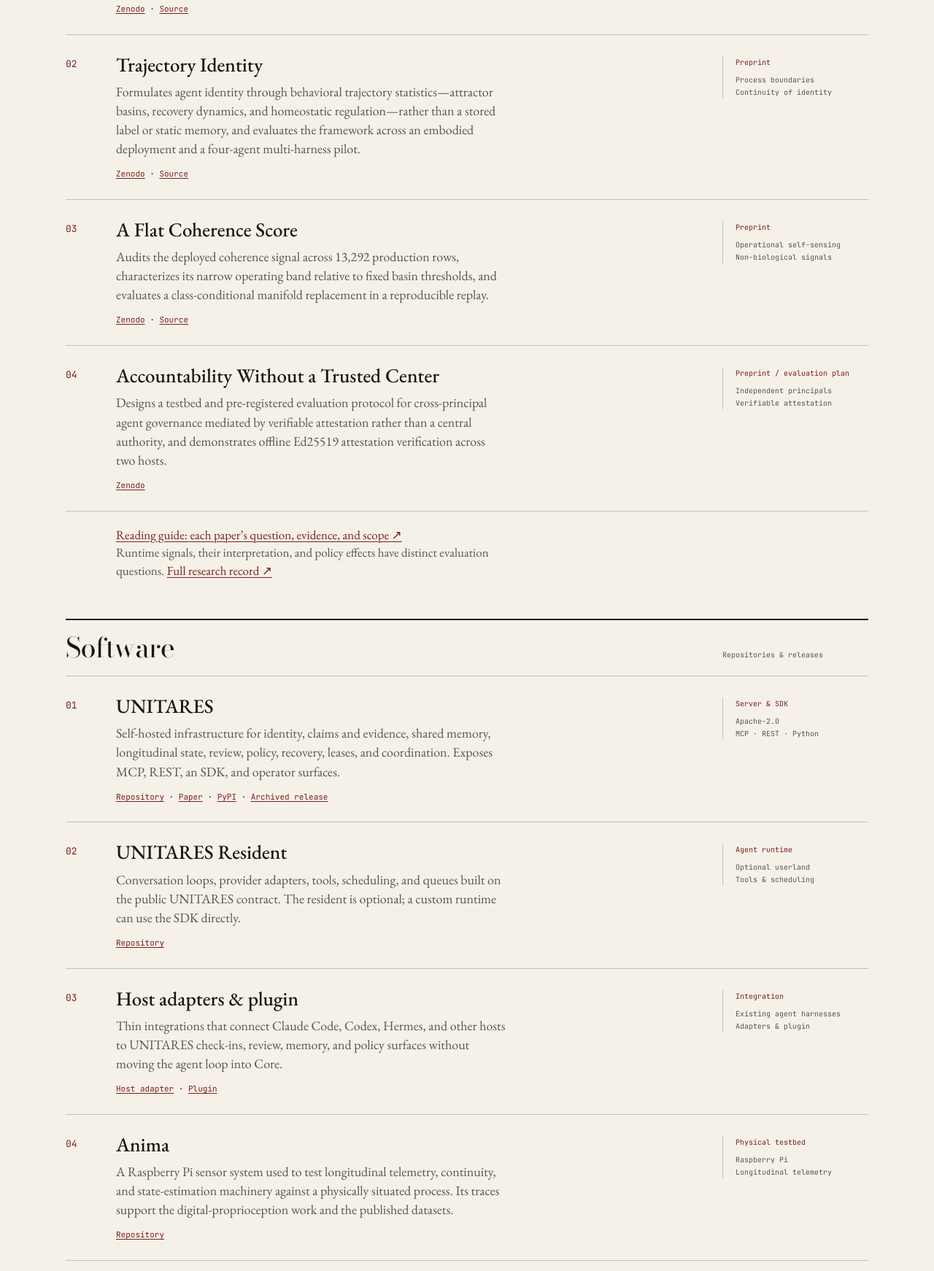
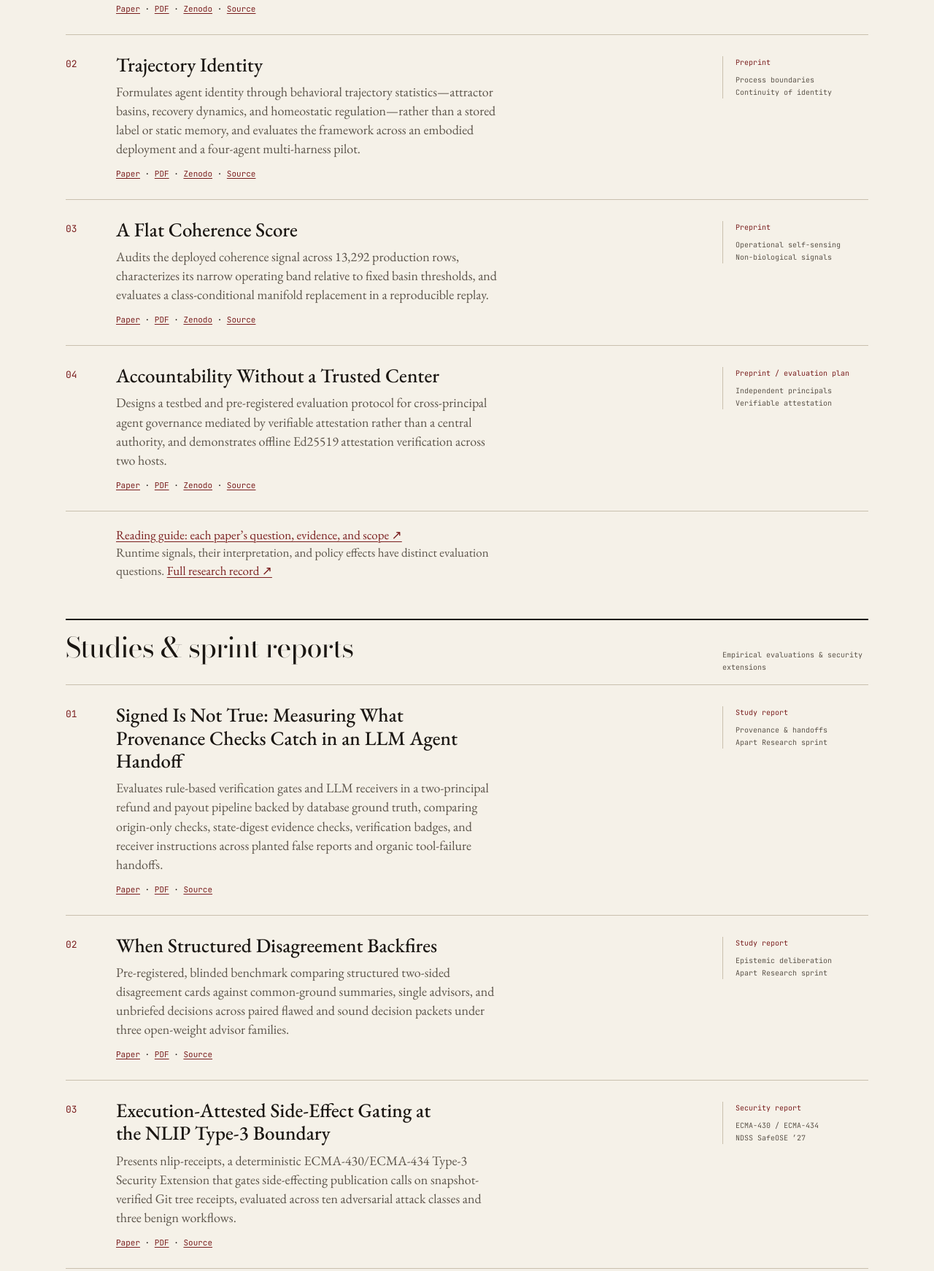
Before and after one commit to cirwel/cirwel.github.io, a plain HTML site: page index.html in a window 1280 px wide. Shown: the part 889-2631 px from the top of the page at 73% size. Drawn offline with Linux system fonts and the light colour scheme.

Commit message:
feat(index): add studies section and link Scholar paper pages and PDFs on cirwel.org (#28)
Co-authored-by: Kenny Wang <cirwel@The-CIRWEL-Group.local>

```diff
--- a/index.html
+++ b/index.html
@@ -277,8 +277,9 @@
         </div>
         <nav aria-label="Research index">
           <a href="#research"><span aria-hidden="true">I.</span> Papers</a>
-          <a href="#systems"><span aria-hidden="true">II.</span> Software</a>
-          <a href="#data"><span aria-hidden="true">III.</span> Data</a>
+          <a href="#studies"><span aria-hidden="true">II.</span> Studies</a>
+          <a href="#systems"><span aria-hidden="true">III.</span> Software</a>
+          <a href="#data"><span aria-hidden="true">IV.</span> Data</a>
         </nav>
       </header>
       <main id="content">
@@ -292,7 +293,7 @@
             <div>
               <h3>UNITARES: Information-Theoretic Governance of Heterogeneous Agent Fleets</h3>
               <p class="body">The framework paper for runtime state estimation, calibration, governance, and the production measurements behind the deployed system.</p>
-              <p class="refs"><a href="https://doi.org/10.5281/zenodo.19647159">Zenodo</a> · <a href="https://github.com/CIRWEL/unitares-paper-v6">Source</a></p>
+              <p class="refs"><a href="https://cirwel.org/papers/unitares/">Paper</a> · <a href="https://cirwel.org/papers/unitares/unitares-v6.pdf">PDF</a> · <a href="https://doi.org/10.5281/zenodo.19647159">Zenodo</a> · <a href="https://github.com/CIRWEL/unitares-paper-v6">Source</a></p>
             </div>
           <aside class="margin-note"><span>Framework paper</span>Runtime state<br>Calibration &amp; governance</aside>
           </article>
@@ -300,7 +301,7 @@
             <div>
               <h3>Trajectory Identity</h3>
               <p class="body">Formulates agent identity through behavioral trajectory statistics—attractor basins, recovery dynamics, and homeostatic regulation—rather than a stored label or static memory, and evaluates the framework across an embodied deployment and a four-agent multi-harness pilot.</p>
-              <p class="refs"><a href="https://doi.org/10.5281/zenodo.20098168">Zenodo</a> · <a href="https://github.com/CIRWEL/trajectory-identity-paper">Source</a></p>
+              <p class="refs"><a href="https://cirwel.org/papers/trajectory-identity/">Paper</a> · <a href="https://cirwel.org/papers/trajectory-identity/trajectory-identity.pdf">PDF</a> · <a href="https://doi.org/10.5281/zenodo.20098168">Zenodo</a> · <a href="https://github.com/CIRWEL/trajectory-identity-paper">Source</a></p>
             </div>
           <aside class="margin-note"><span>Preprint</span>Process boundaries<br>Continuity of identity</aside>
           </article>
@@ -308,7 +309,7 @@
             <div>
               <h3>A Flat Coherence Score</h3>
               <p class="body">Audits the deployed coherence signal across 13,292 production rows, characterizes its narrow operating band relative to fixed basin thresholds, and evaluates a class-conditional manifold replacement in a reproducible replay.</p>
-              <p class="refs"><a href="https://doi.org/10.5281/zenodo.21930092">Zenodo</a> · <a href="https://github.com/CIRWEL/digital-proprioception-paper">Source</a></p>
+              <p class="refs"><a href="https://cirwel.org/papers/flat-coherence-score/">Paper</a> · <a href="https://cirwel.org/papers/flat-coherence-score/digital-proprioception.pdf">PDF</a> · <a href="https://doi.org/10.5281/zenodo.21930092">Zenodo</a> · <a href="https://github.com/CIRWEL/digital-proprioception-paper">Source</a></p>
             </div>
           <aside class="margin-note"><span>Preprint</span>Operational self-sensing<br>Non-biological signals</aside>
           </article>
@@ -316,11 +317,38 @@
             <div>
               <h3>Accountability Without a Trusted Center</h3>
               <p class="body">Designs a testbed and pre-registered evaluation protocol for cross-principal agent governance mediated by verifiable attestation rather than a central authority, and demonstrates offline Ed25519 attestation verification across two hosts.</p>
-              <p class="refs"><a href="https://doi.org/10.5281/zenodo.21930161">Zenodo</a></p>
+              <p class="refs"><a href="https://cirwel.org/papers/accountability-without-a-trusted-center/">Paper</a> · <a href="https://cirwel.org/papers/accountability-without-a-trusted-center/accountable-testbeds.pdf">PDF</a> · <a href="https://doi.org/10.5281/zenodo.21930161">Zenodo</a> · <a href="https://github.com/CIRWEL/accountable-testbeds-paper">Source</a></p>
             </div>
           <aside class="margin-note"><span>Preprint / evaluation plan</span>Independent principals<br>Verifiable attestation</aside>
           </article>
 <p class="note"><a href="reading-guide.html">Reading guide: each paper’s question, evidence, and scope ↗</a><br>Runtime signals, their interpretation, and policy effects have distinct evaluation questions. <a href="https://cirwel.org/research">Full research record ↗</a></p>
+</section>
+<section id="studies" aria-labelledby="studies-heading">
+<div class="section-head"><h2 id="studies-heading">Studies &amp; sprint reports</h2><span class="meta">Empirical evaluations &amp; security extensions</span></div>
+<article class="entry">
+            <div>
+              <h3>Signed Is Not True: Measuring What Provenance Checks Catch in an LLM Agent Handoff</h3>
+              <p class="body">Evaluates rule-based verification gates and LLM receivers in a two-principal refund and payout pipeline backed by database ground truth, comparing origin-only checks, state-digest evidence checks, verification badges, and receiver instructions across planted false reports and organic tool-failure handoffs.</p>
+              <p class="refs"><a href="https://cirwel.org/papers/signed-is-not-true/">Paper</a> · <a href="https://cirwel.org/papers/signed-is-not-true/signed-is-not-true.pdf">PDF</a> · <a href="https://github.com/CIRWEL/signed-is-not-true">Source</a></p>
+            </div>
+          <aside class="margin-note"><span>Study report</span>Provenance &amp; handoffs<br>Apart Research sprint</aside>
+          </article>
+<article class="entry">
+            <div>
+              <h3>When Structured Disagreement Backfires</h3>
+              <p class="body">Pre-registered, blinded benchmark comparing structured two-sided disagreement cards against common-ground summaries, single advisors, and unbriefed decisions across paired flawed and sound decision packets under three open-weight advisor families.</p>
+              <p class="refs"><a href="https://cirwel.org/papers/crux-brief/">Paper</a> · <a href="https://cirwel.org/papers/crux-brief/crux-brief.pdf">PDF</a> · <a href="https://github.com/CIRWEL/crux-brief">Source</a></p>
+            </div>
+          <aside class="margin-note"><span>Study report</span>Epistemic deliberation<br>Apart Research sprint</aside>
+          </article>
+<article class="entry">
+            <div>
+              <h3>Execution-Attested Side-Effect Gating at the NLIP Type-3 Boundary</h3>
+              <p class="body">Presents nlip-receipts, a deterministic ECMA-430/ECMA-434 Type-3 Security Extension that gates side-effecting publication calls on snapshot-verified Git tree receipts, evaluated across ten adversarial attack classes and three benign workflows.</p>
+              <p class="refs"><a href="https://cirwel.org/papers/nlip-receipts/">Paper</a> · <a href="https://cirwel.org/papers/nlip-receipts/safeose27_report.pdf">PDF</a> · <a href="https://github.com/CIRWEL/nlip-receipts">Source</a></p>
+            </div>
+          <aside class="margin-note"><span>Security report</span>ECMA-430 / ECMA-434<br>NDSS SafeOSE ’27</aside>
+          </article>
 </section>
 <section id="systems" aria-labelledby="systems-heading">
 <div class="section-head"><h2 id="systems-heading">Software</h2><span class="meta">Repositories &amp; releases</span></div>
```
